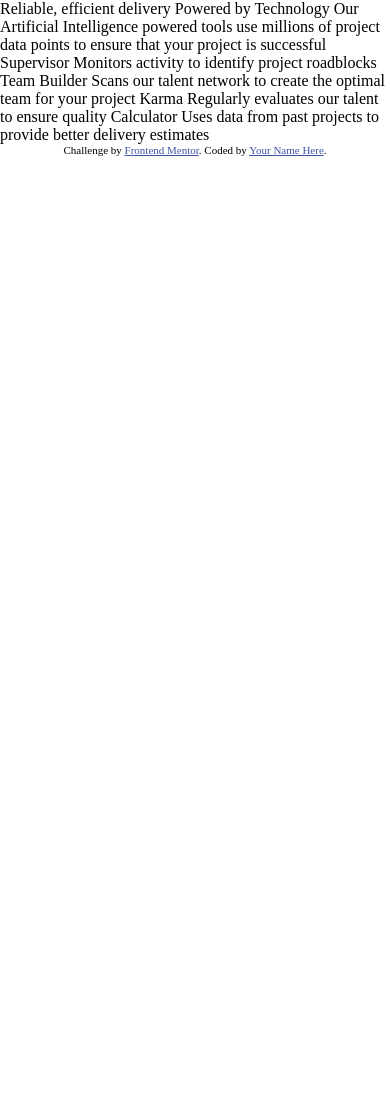
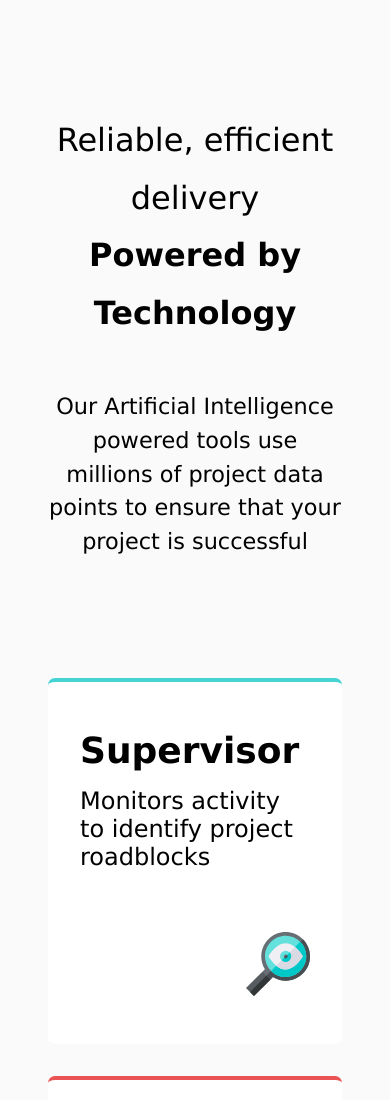
Before and after one commit to NatnaelSisay/Four-card, a plain HTML site: page index.html in a window 390 px wide. Shown: the top 1100 px of the page. Before the commit the page ends 844 px from the top, so only its background shows below. Drawn offline with Linux system fonts and the light colour scheme.

Commit message:
finished up the mobile version

```diff
--- a/css/general.css
+++ b/css/general.css
@@ -15,7 +15,30 @@
   margin: 0px;
 }
 
+image {
+  width: 100%;
+  height: auto;
+}
+
 body {
   padding: 0px;
   margin: 0px;
+
+  display: flex;
+  justify-content: center;
+  background-color: var(--veryLightGray);
+  font-family: Verdana, sans-serif;
+  font-size: 1.5rem;
 }
+
+.main,
+.heading,
+h1,
+.card {
+  border: none;
+}
+
+.main {
+  margin: 7rem 3rem;
+  max-width: 35rem;
+}
--- a/css/style.css
+++ b/css/style.css
@@ -0,0 +1,56 @@
+.heading {
+  text-align: center;
+  margin-bottom: 7.5rem;
+}
+
+.heading h1 {
+  font-size: 2rem;
+  line-height: 1.8;
+  margin-bottom: 3rem;
+}
+
+.heading h1 > span {
+  font-weight: 200;
+}
+
+.heading p {
+  font-size: 1.4rem;
+  line-height: 1.5;
+}
+
+.card {
+  margin-bottom: 2rem;
+  padding: 3rem 2rem;
+  border-radius: 7px;
+  background-color: white;
+  /* Add box shadow here */
+}
+
+.card:nth-child(1) {
+  border-top: 4px solid var(--cyan);
+}
+
+.card:nth-child(2) {
+  border-top: 4px solid var(--red);
+}
+
+.card:nth-child(3) {
+  border-top: 4px solid var(--orange);
+}
+
+.card:nth-child(4) {
+  border-top: 4px solid var(--blue);
+}
+
+.card h2 {
+  margin-bottom: 1rem;
+}
+
+.card-heading {
+  margin-bottom: 3.8rem;
+}
+
+.card-image {
+  display: flex;
+  justify-content: flex-end;
+}
--- a/index.html
+++ b/index.html
@@ -28,21 +28,59 @@
     </style>
   </head>
   <body>
-    Reliable, efficient delivery Powered by Technology Our Artificial
-    Intelligence powered tools use millions of project data points to ensure
-    that your project is successful Supervisor Monitors activity to identify
-    project roadblocks Team Builder Scans our talent network to create the
-    optimal team for your project Karma Regularly evaluates our talent to ensure
-    quality Calculator Uses data from past projects to provide better delivery
-    estimates
+    <div class="main">
+      <div class="heading">
+        <h1>
+          <span> Reliable, efficient delivery</span>
+          Powered by Technology
+        </h1>
+        <p>
+          Our Artificial Intelligence powered tools use millions of project data
+          points to ensure that your project is successful
+        </p>
+      </div>
 
-    <footer>
-      <p class="attribution">
-        Challenge by
-        <a href="https://www.frontendmentor.io?ref=challenge" target="_blank"
-          >Frontend Mentor</a
-        >. Coded by <a href="#">Your Name Here</a>.
-      </p>
-    </footer>
+      <div class="cards">
+        <div class="card">
+          <div class="card-heading">
+            <h2>Supervisor</h2>
+            Monitors activity to identify project roadblocks
+          </div>
+          <div class="card-image">
+            <img src="./images/icon-supervisor.svg" alt="" />
+          </div>
+        </div>
+
+        <div class="card">
+          <div class="card-heading">
+            <h2>Team Builder</h2>
+            Scans our talent network to create the optimal team for your project
+          </div>
+          <div class="card-image">
+            <img src="./images/icon-team-builder.svg" alt="" />
+          </div>
+        </div>
+
+        <div class="card">
+          <div class="card-heading">
+            <h2>Karma</h2>
+            Regularly evaluates our talent to ensure quality
+          </div>
+          <div class="card-image">
+            <img src="./images/icon-karma.svg" alt="" />
+          </div>
+        </div>
+
+        <div class="card">
+          <div class="card-heading">
+            <h2>Calculator</h2>
+            Uses data from past projects to provide better delivery estimates
+          </div>
+          <div class="card-image">
+            <img src="./images/icon-calculator.svg" alt="" />
+          </div>
+        </div>
+      </div>
+    </div>
   </body>
 </html>
```
